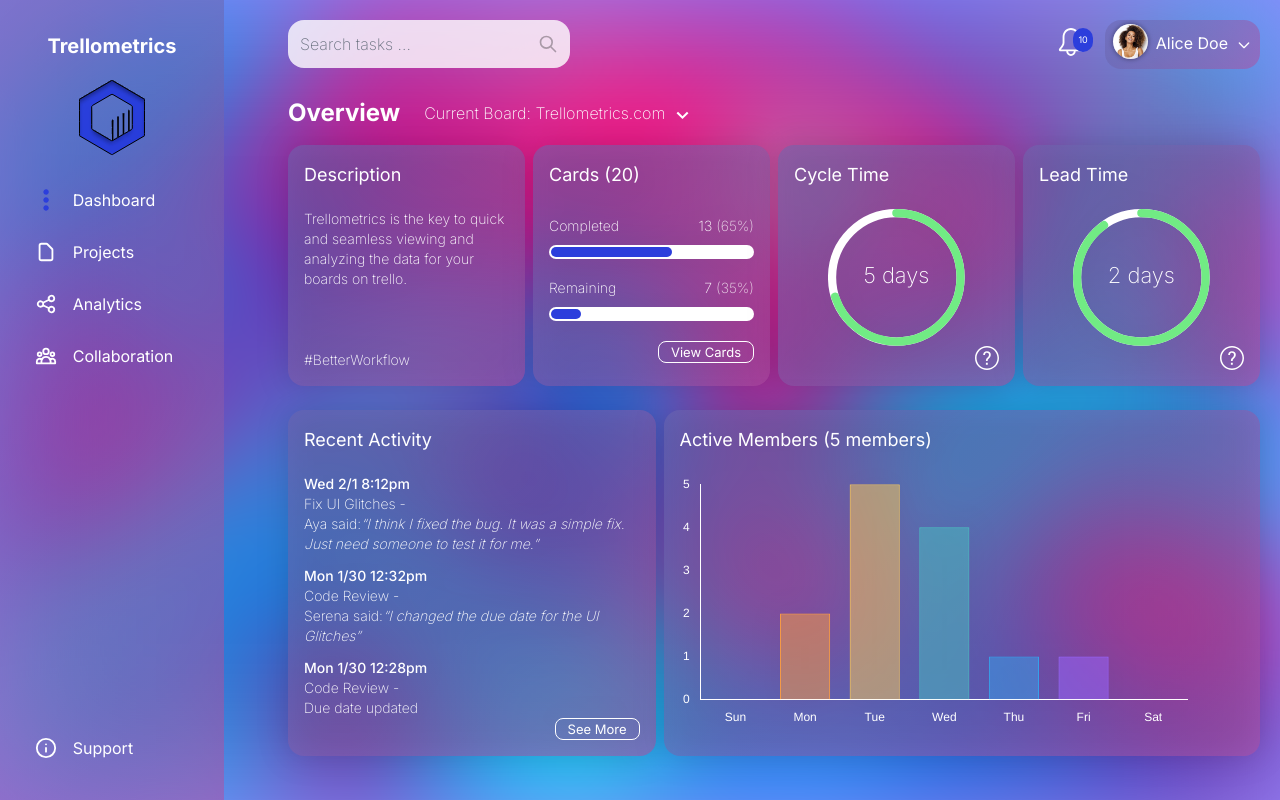
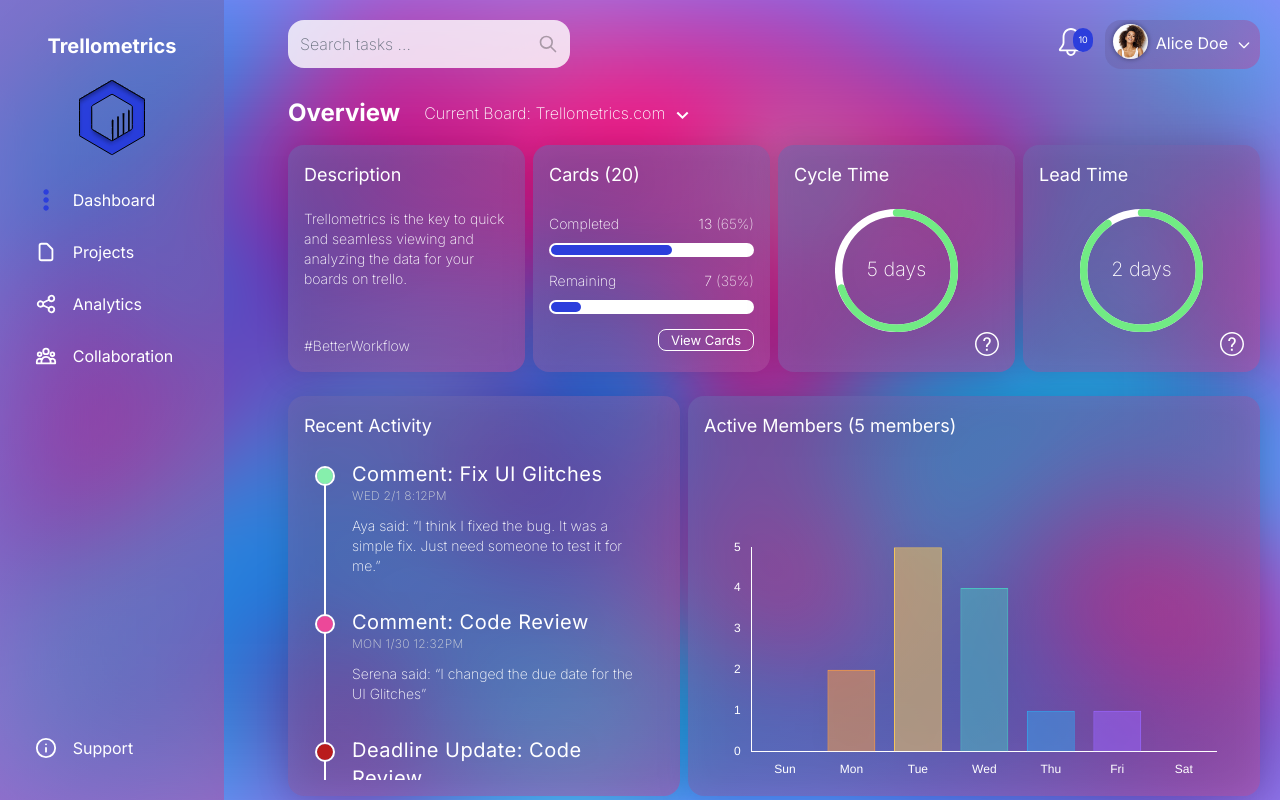
Before and after one commit to pixelRena/Trello-Dashboard, a Next.js app: page /dashboard in a window 1280 px wide. Built offline with nearby package versions, Linux system fonts and the light colour scheme.

Commit message:
Updated Recent Activity UI

```diff
--- a/components/dashboard-items/dashboard-cards.component.jsx
+++ b/components/dashboard-items/dashboard-cards.component.jsx
@@ -48,7 +48,7 @@ export default function DashboardCards() {
                     </div>
                 </CardTemplate>
                 <CardTemplate additionalClasses="text-2xl" title="Cycle Time">
-                    <div className="m-auto w-4/6">
+                    <div className="m-auto w-[60%]">
                         <CircularProgressbar value={70} text={"5 days"}
                             strokeWidth={6}
                             styles={buildStyles({
@@ -63,7 +63,7 @@ export default function DashboardCards() {
                     </hgroup>
                 </CardTemplate>
                 <CardTemplate additionalClasses="text-2xl" title="Lead Time">
-                    <div className="m-auto w-4/6">
+                    <div className="m-auto w-[60%]">
                         <CircularProgressbar value={90} text={"2 days"}
                             strokeWidth={6}
                             styles={buildStyles({
@@ -78,12 +78,12 @@ export default function DashboardCards() {
                     </hgroup>
                 </CardTemplate>
             </div>
-            <div className="relative flex flex-col lg:flex-row pt-3 pb-3 gap-2">
+            <div className="relative flex flex-col lg:flex-row pt-3 pb-3 gap-2" style={{flex: "1 1 0"}}>
                 <CardTemplate additionalClasses="text-sm 2xl:text-lg lg:w-fit w-full" title="Recent Activity">
-                    <DashboardRecentActivity/>
+                  <DashboardRecentActivity/>
                 </CardTemplate>
                 <CardTemplate additionalClasses="text-sm 2xl:text-lg w-full" title="Active Members (5 members)">
-                    <div className="w-[90%]">
+                    <div className="w-[90%] h-full flex items-end mx-auto">
                         <Bar data={data} options={{
                           ...options,
                           plugins: {
--- a/components/dashboard-items/dashboard-recent-activity.component.jsx
+++ b/components/dashboard-items/dashboard-recent-activity.component.jsx
@@ -1,36 +1,31 @@
-import Button from "@/components/buttons/button.component";
-
 export default function DashboardRecentActivity() {
     return (
-        <>
-        <div>
-            <dl>
-                <time className="font-medium">Wed 2/1 8:12pm</time>
-                <dt>Fix UI Glitches -</dt>
-                <dd className="italic font-extralight">
-                    <span className="activity-name not-italic">Aya said:</span>
-                    <q>I think I fixed the bug. It was a simple fix. Just need someone to test it for me.</q>
-                </dd>
-            </dl>
-            <dl className="pt-3">
-                <time className="font-medium">Mon 1/30 12:32pm</time>
-                <dt>Code Review -</dt>
-                <dd className="italic font-extralight">
-                    <span className="activity-name not-italic">Serena said:</span>
-                    <q>I changed the due date for the UI Glitches</q>
-                </dd>
-            </dl>
-            <dl className="pt-3">
-                <time className="font-medium">Mon 1/30 12:28pm</time>
-                <dt>Code Review -</dt>
-                <dd className="font-extralight">
-                    <p>Due date updated</p>
-                </dd>
-            </dl>
+        <div class="h-[40vh] overflow-y-auto">
+            <div class="grid gap-4 lg:ml-4">
+                <div class="relative lg:pl-4">
+                    <div class=" relative px-4 sm:col-span-8 sm:space-y-8 sm:before:absolute sm:before:top-2 sm:before:bottom-0 sm:before:w-0.5 sm:before:-left-3 before:bg-white">
+                        <div class="flex flex-col sm:relative sm:before:absolute sm:before:top-2 sm:before:w-4 sm:before:h-4 sm:before:rounded-full sm:before:left-[-35px] sm:before:z-[1] before:bg-green-300 lg:before:outline-2 before:outline-0 before:outline before:outline-white">
+                            <h3 class="text-xl font-normal tracking-wide">Comment: Fix UI Glitches</h3>
+                            <time class="text-xs tracking-wide uppercase text-gray-300">Wed 2/1 8:12pm</time>
+                            <p class="mt-3"><span>Aya said: </span>
+                            <q>I think I fixed the bug. It was a simple fix. Just need someone to test it for me.</q></p>
+                        </div>
+
+                        <div class="flex flex-col sm:relative sm:before:absolute sm:before:top-2 sm:before:w-4 sm:before:h-4 sm:before:rounded-full sm:before:left-[-35px] sm:before:z-[1] before:bg-pink-500 lg:before:outline-2 before:outline-0 before:outline before:outline-white">
+                            <h3 class="text-xl font-normal tracking-wide">Comment: Code Review</h3>
+                            <time class="text-xs tracking-wide uppercase text-gray-300">Mon 1/30 12:32pm</time>
+                            <p class="mt-3"><span>Serena said: </span>
+                            <q>I changed the due date for the UI Glitches</q></p>
+                        </div>
+
+                        <div class="flex flex-col sm:relative sm:before:absolute sm:before:top-2 sm:before:w-4 sm:before:h-4 sm:before:rounded-full sm:before:left-[-35px] sm:before:z-[1] before:bg-red-700 lg:before:outline-2 before:outline-0 before:outline before:outline-white">
+                            <h3 class="text-xl font-normal tracking-wide">Deadline Update: Code Review</h3>
+                            <time class="text-xs tracking-wide uppercase text-gray-300">Mon 1/30 12:28pm</time>
+                            <p class="mt-3">Due date updated</p>
+                        </div>
+                    </div>
+                </div>
+            </div>
         </div>
-        <div className="float-right">
-            <Button>See More</Button>
-        </div>
-        </>
     )
 }
--- /dev/null
+++ b/components/test.component.jsx
@@ -0,0 +1,5 @@
+// export default function Test() {
+//     return(
+
+//     )
+// }
--- a/package.json
+++ b/package.json
@@ -11,6 +11,7 @@
   "dependencies": {
     "@next/font": "13.1.6",
     "chart.js": "^3.9.1",
+    "chartjs-plugin-doughnutlabel-rebourne": "^3.0.0-beta.1",
     "eslint": "8.33.0",
     "eslint-config-next": "13.1.6",
     "next": "13.1.6",
```
Also changed, not shown: 1 other file (tests, documents, lock files or other folders).
